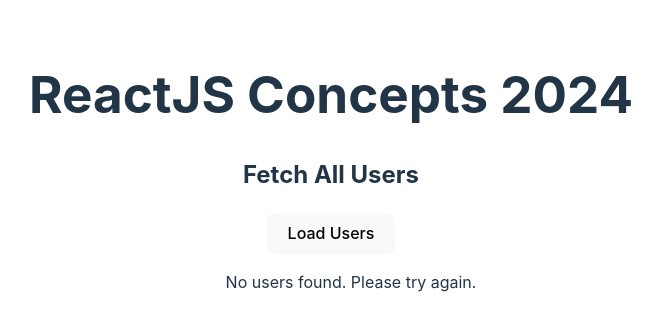
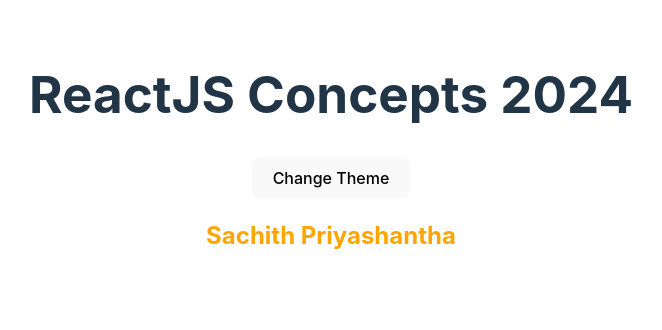
Before and after one commit to sachith-coding/reactjs-concepts-2024, a React (Vite) app: page / in a window 1280 px wide. Shown: the top 330 px of the page, without its empty margins (309-971 px from the left). Built offline with nearby package versions, Linux system fonts and the light colour scheme.

Commit message:
Implement UseContext Hook

```diff
--- a/src/App.jsx
+++ b/src/App.jsx
@@ -4,6 +4,8 @@
 import './App.css'
 import ProductList from './components/products/ProductList'
 import Users from './components/users/users'
+import ContextButton from './components/context-concept/ContextButton'
+import ContextText from './components/context-concept/ContextText'
 
 const dummyProducts = ['Apple', 'Samsung', 'Huawei', 'Redmi']
 
@@ -14,7 +16,9 @@
     <>
       <h1>ReactJS Concepts 2024</h1>
       {/* <ProductList listOfProducts={dummyProducts} name='Sachith' city='Anuradhapura' /> */}
-      <Users />
+      {/* <Users /> */}
+      <ContextButton />
+      <ContextText />
     </>
   )
 }
--- /dev/null
+++ b/src/components/context-concept/ContextButton.jsx
@@ -0,0 +1,13 @@
+import React, { useContext } from 'react'
+import { GlobalContext } from '../../context'
+
+const ContextButton = () => {
+
+    const { theme, handleThemechange } = useContext(GlobalContext)
+
+    return (
+        <button onClick={handleThemechange}>Change Theme</button>
+    )
+}
+
+export default ContextButton
--- /dev/null
+++ b/src/components/context-concept/ContextText.jsx
@@ -0,0 +1,13 @@
+import React, { useContext } from 'react'
+import { GlobalContext } from '../../context'
+
+const ContextText = () => {
+
+    const {theme} = useContext(GlobalContext)
+
+    return (
+        <h2 style={{color : theme === 'light' ? 'orange' : 'blue' }}>Sachith Priyashantha</h2>
+    )
+}
+
+export default ContextText
--- /dev/null
+++ b/src/context/index.jsx
@@ -0,0 +1,22 @@
+import { createContext, useState } from "react";
+
+
+// create the Context
+export const GlobalContext = createContext(null)
+
+
+
+
+// create the Global State that receive component as a children
+function GlobalState({ children }) {
+    // state
+    const [theme, setTheme] = useState('light')
+
+    function handleThemechange() {
+        setTheme(theme === 'light' ? 'dark' : 'light')
+    }
+
+    return <GlobalContext.Provider value={{ theme, handleThemechange }}>{children}</GlobalContext.Provider>
+}
+
+export default GlobalState;
--- a/src/main.jsx
+++ b/src/main.jsx
@@ -2,7 +2,10 @@
 import { createRoot } from 'react-dom/client'
 import App from './App.jsx'
 import './index.css'
+import GlobalState from './context/index.jsx'
 
 createRoot(document.getElementById('root')).render(
-    <App />
+    <GlobalState>
+      <App />
+    </GlobalState>
 )
```
